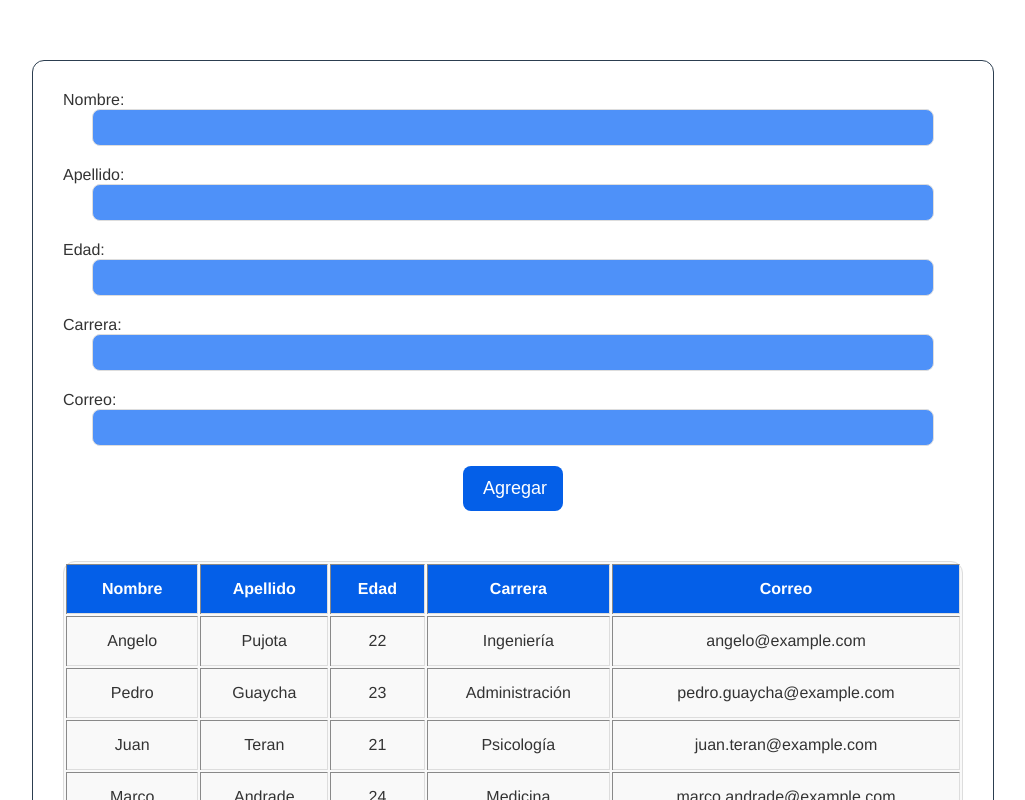
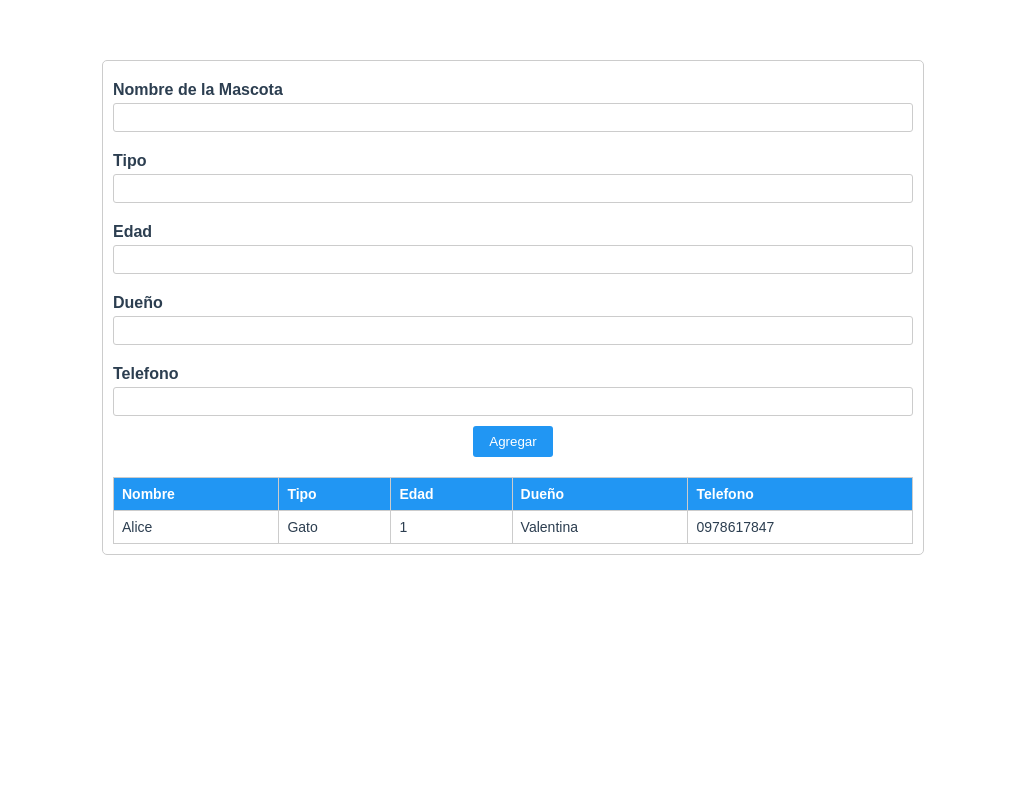
Before and after one commit to Zadhield/pw_u2_p8_ap, a Vue app: page / in a window 1280 px wide. Shown: the top 800 px of the page, without its empty margins (127-1152 px from the left). Built offline with nearby package versions, Linux system fonts and the light colour scheme.

Commit message:
Tarea 4 formulario vue.js

```diff
--- a/src/App.vue
+++ b/src/App.vue
@@ -2,7 +2,8 @@
   <!--<hm/> -->
   <!--<Contador/>-->
   <!--<EstudianteView/>-->
-  <EstudianteTablaView/>
+ <!-- <EstudianteTablaView/>-->
+ <FormularioView/>
 </template>
 
 <script>
@@ -10,6 +11,7 @@ import hm from './views/HolaMundoView.vue'
 import Contador from "@/views/ContadorView.vue"
 import EstudianteView from "@/views/EstudianteView.vue"
 import EstudianteTablaView from './views/EstudianteTablaView.vue'
+import FormularioView from './views/FormularioView.vue'
 
 export default {
   name: 'App',
@@ -18,6 +20,7 @@ export default {
     Contador,
     EstudianteView,
     EstudianteTablaView,
+    FormularioView,
   }
 }
 </script>
--- a/src/components/EstudianteTabla.vue
+++ b/src/components/EstudianteTabla.vue
@@ -48,7 +48,7 @@
 export default {
   data() {
     return {
-      nuevoNombre: "",
+      nuevoNombre1: "",
       nuevoApellido: "",
       nuevaEdad: "",
       nuevaCarrera: "",
--- /dev/null
+++ b/src/components/Formulario.vue
@@ -0,0 +1,165 @@
+<template>
+  <div class="container">
+    <div v-show="mostrar">
+      <h1>Formulario</h1>
+    </div>
+    <label for="id_nombre">Nombre de la Mascota</label>
+    <input v-model="nuevoNombre" id="id_nombre" type="text" />
+
+    <label for="id_tipo">Tipo</label>
+    <input v-model="nuevoTipo" id="id_tipo" type="text" />
+
+    <label for="id_edad">Edad</label>
+    <input v-model="nuevaEdad" id="id_edad" type="number" />
+
+    <label for="id_dueno">Dueño</label>
+    <input v-model="nuevoDueno" id="id_dueno" type="text" />
+
+    <label for="id_telefono">Telefono</label>
+    <input v-model="nuevoTelefono" id="id_telefono" type="number" />
+
+    <button v-on:click="agregarMascota()">Agregar</button>
+
+    <table border="1">
+      <thead>
+        <tr>
+          <th>Nombre</th>
+          <th>Tipo</th>
+          <th>Edad</th>
+          <th>Dueño</th>
+          <th>Telefono</th>
+        </tr>
+      </thead>
+      <tbody>
+        <tr v-for="{ nombre, tipo, edad, dueno, tel } in lista" :key="nombre">
+          <td>{{ nombre }}</td>
+          <td>{{ tipo }}</td>
+          <td>{{ edad }}</td>
+          <td>{{ dueno }}</td>
+          <td>{{ tel }}</td>
+        </tr>
+      </tbody>
+    </table>
+  </div>
+</template>
+
+<script>
+export default {
+  data() {
+    return {
+      nuevoNombre: "",
+      nuevoTipo: "",
+      nuevaEdad: "",
+      nuevoDueno: "",
+      nuevoTelefono: "",
+
+      lista: [
+        {
+          nombre: "Alice",
+          tipo: "Gato",
+          edad: "1",
+          dueno: "Valentina",
+          tel: "0978617847",
+        },
+      ],
+    };
+  },
+
+  methods: {
+    agregarMascota() {
+      if (
+        this.nuevoNombre &&
+        this.nuevoTipo &&
+        this.nuevaEdad !== "" &&
+        Number(this.nuevaEdad) >= 0 &&
+        this.nuevoDueno &&
+        this.nuevoTelefono
+      ) {
+        const nuevo = {
+          nombre: this.nuevoNombre,
+          tipo: this.nuevoTipo,
+          edad: this.nuevaEdad,
+          dueno: this.nuevoDueno,
+          tel: this.nuevoTelefono,
+        };
+        this.lista.unshift(nuevo);
+
+        // Limpiar campos
+        this.nuevoNombre = "";
+        this.nuevoTipo = "";
+        this.nuevaEdad = "";
+        this.nuevoDueno = "";
+        this.nuevoTelefono = "";
+      } else {
+        alert("Por favor completa todos los campos.");
+      }
+    },
+  },
+};
+</script>
+
+<style>
+.container {
+  max-width: 800px;
+  margin: 20px auto;
+  padding: 10px;
+  font-family: Arial, sans-serif;
+  background-color: #ffffff;
+  border: 1px solid #ccc;
+  border-radius: 5px;
+}
+
+h1 {
+  text-align: center;
+  color: #333;
+}
+
+label {
+  display: block;
+  margin-top: 10px;
+  font-weight: bold;
+  text-align: left;
+}
+
+input {
+  width: 100%;
+  padding: 6px;
+  margin-top: 4px;
+  margin-bottom: 10px;
+  border: 1px solid #ccc;
+  border-radius: 3px;
+  box-sizing: border-box;
+}
+
+button {
+  padding: 8px 16px;
+  background-color: #2196f3;
+  color: white;
+  border: none;
+  border-radius: 3px;
+  cursor: pointer;
+}
+
+button:hover {
+  background-color: #1976d2;
+}
+
+table {
+  width: 100%;
+  border-collapse: collapse;
+  margin-top: 20px;
+  font-size: 14px;
+}
+
+th,
+td {
+  border: 1px solid #ccc;
+  padding: 8px;
+  text-align: left;
+}
+
+th {
+  background-color: #2196f3;
+  color: white;
+}
+</style>
--- /dev/null
+++ b/src/views/FormularioView.vue
@@ -0,0 +1,17 @@
+<template>
+  <div>
+    <FormularioVue />
+  </div>
+</template>
+
+<script>
+import FormularioVue from "@/components/Formulario.vue"
+export default {
+  components: {
+    FormularioVue,
+  },
+};
+</script>
+
+<style>
+</style>
```
